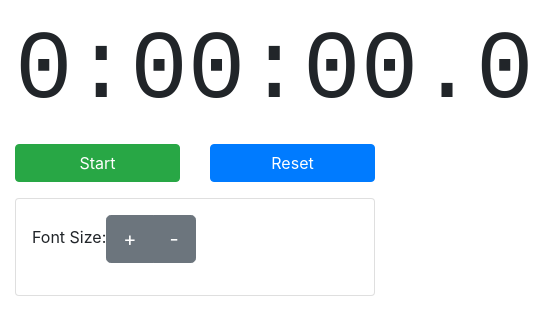
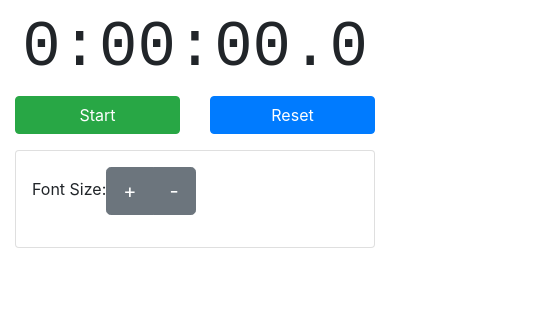
Before and after one commit to iCompetePlanet/web, an Angular app: page / in a window 390 px wide. Shown: the top 332 px of the page, 533 px wide, since content can reach past the window. Built offline with nearby package versions, Linux system fonts and the light colour scheme.

Commit message:
Change default font size to be more phone friendly

```diff
--- a/src/app/app.component.ts
+++ b/src/app/app.component.ts
@@ -8,7 +8,7 @@ import {Stopwatch} from './utils/stopwatch';
 })
 export class AppComponent {
   totalTime: number = 0;
-  totalTimeFontSize: number = 6;
+  totalTimeFontSize: number = 4;
   interval: any;
   stopwatchIsStarted: boolean = false;
   stopwatch: Stopwatch = new Stopwatch();
```
